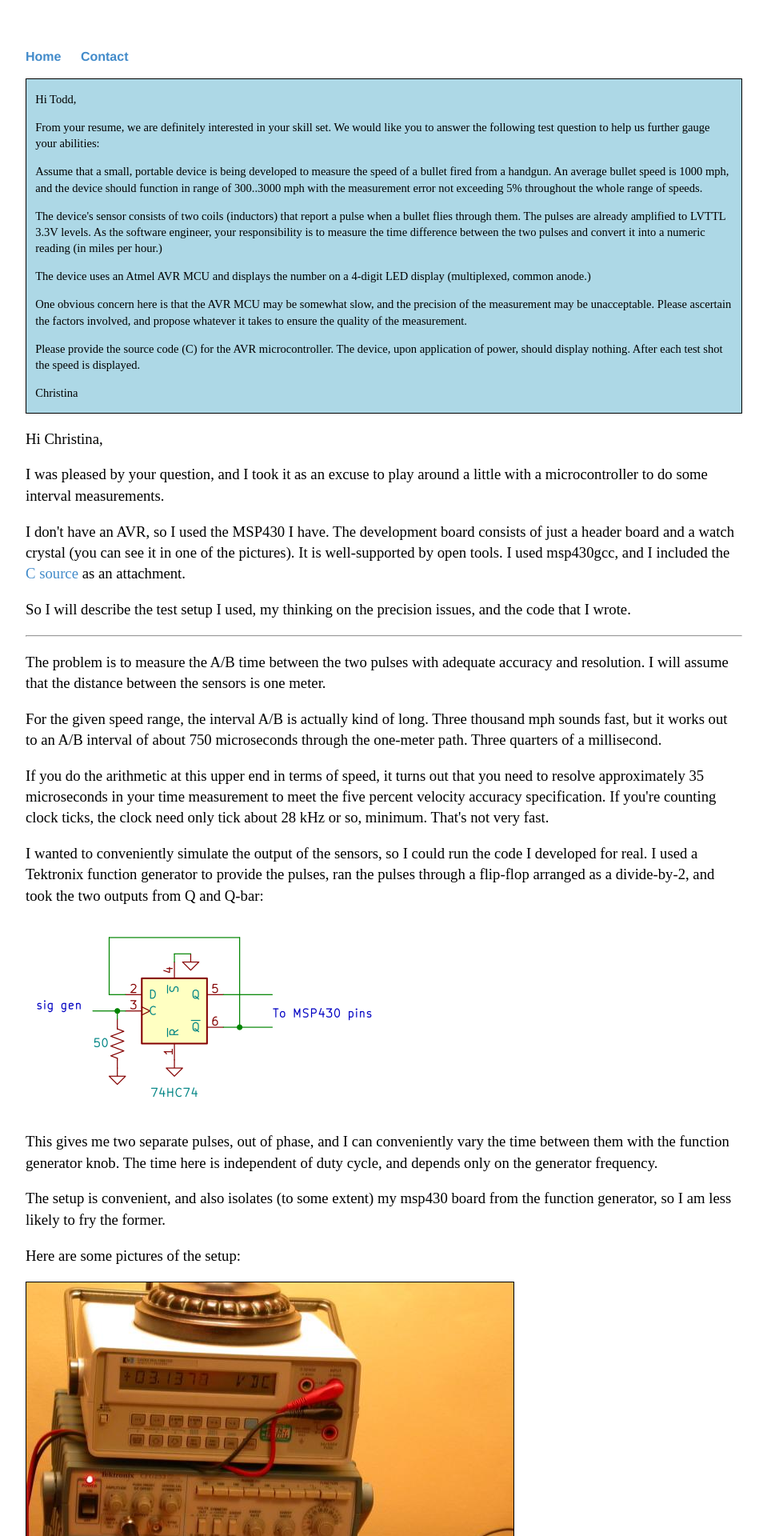
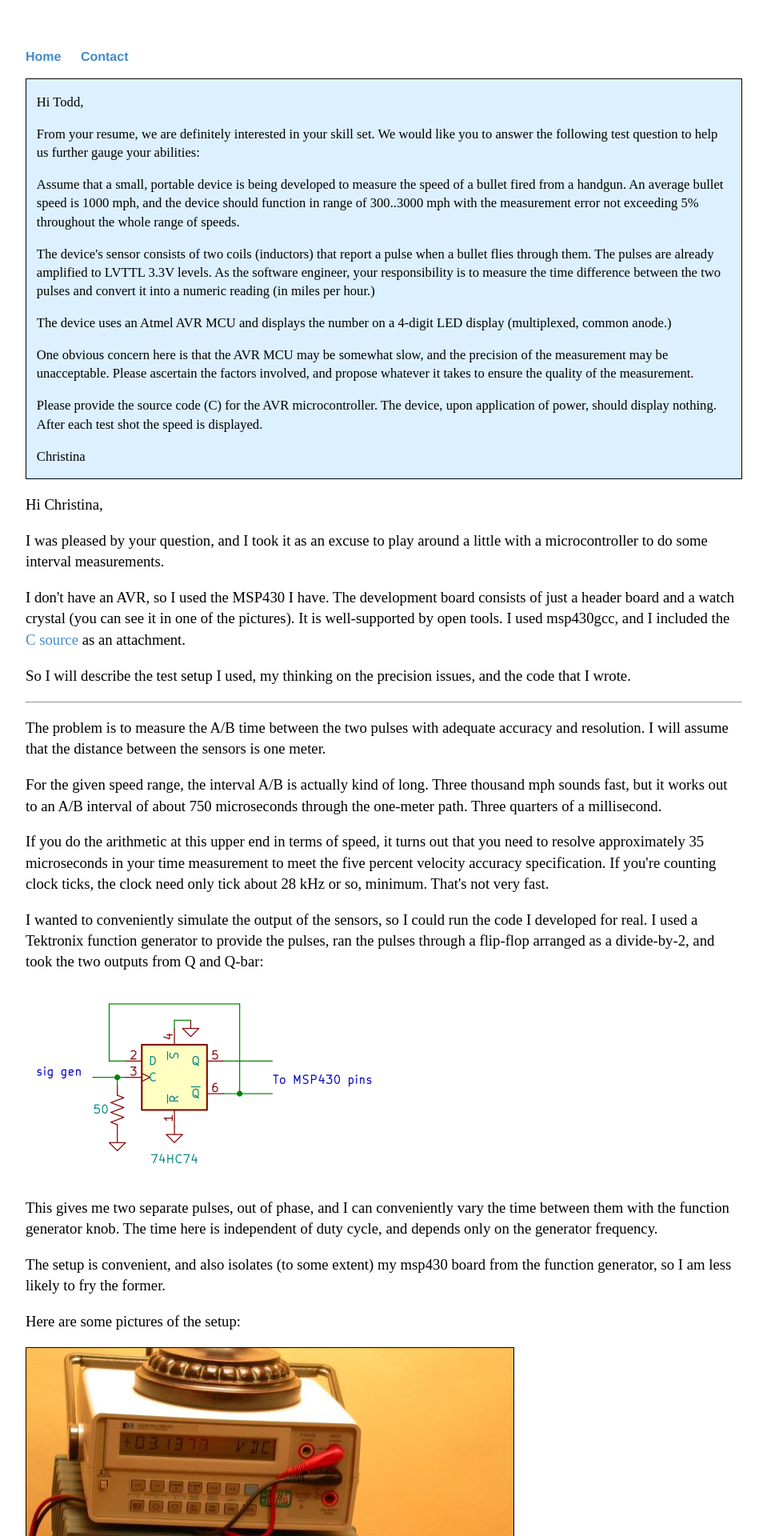
Before and after one commit to ttdoucet/ttdoucet.github.io, a Jekyll site: the page built from timer/index.html, in a window 1280 px wide. Shown: the top 1920 px of the page at 80% size, without its empty margins (160-1119 px from the left). Built offline with Jekyll 4.4.1, drawn with Linux system fonts in a browser that asks for light colours.

Commit message:
Changed blue to be of similar saturation to other colors.

```diff
--- a/css/lambent.scss
+++ b/css/lambent.scss
@@ -32,6 +32,24 @@ nav ul li, footer ul li { display: inline; margin-right: 20px; }
 
 footer { border-top: 1px solid #d5d5d5; font-size: .8em; }
 
+#displaybox {
+        font-size: 0.8em;
+        background-color: cornsilk;
+        border: 1px solid black;
+        padding-left: 1em;
+        padding-right: 1em;
+}
+
+#displaybox2 {
+        font-size: 0.8em;
+        background-color: #dcf0ff;
+        border: 1px solid black;
+        padding-left: 1em;
+        padding-right: 1em;
+}
+
+
+
 /* CV */
 .cv { margin: 0px 0px 60px; }
 .cv address, .cv p { font-size: 1.3em; }
--- a/df/index.html
+++ b/df/index.html
@@ -5,7 +5,7 @@ title: Direction finding
 <script src='https://cdnjs.cloudflare.com/ajax/libs/mathjax/2.7.5/latest.js?config=TeX-MML-AM_CHTML' async></script>
 
 
-<div style="font-size: 0.7em; background-color: lightblue; border: 1px solid black; padding-left: 1em; padding-right: 1em;">
+<div id="displaybox2">
 <p>Todd,
 
 <p>The first problem we would like to attack is the case when we have an
@@ -42,7 +42,7 @@ for me.
 
 <p>Here are some notes I took while initially thinking about the problem:
 
-<div style="background-color: cornsilk; border: 1px solid black; padding: 1em; font-size: 0.8em">
+<div id="displaybox">
 
 <p>
 <img src="docs/azel-notes-1.svg" style="float:left; margin-right:1em; margin-left:1em;">
--- a/timer/index.html
+++ b/timer/index.html
@@ -2,7 +2,7 @@
 layout: default
 title: Interval timer
 ---
-<div style="font-size: 0.7em; background-color: lightblue; border: 1px solid black; padding-left: 1em; padding-right: 1em;">
+<div id="displaybox2">
 <p>Hi Todd,
 
 <p>From your resume, we are definitely interested in your skill set.
@@ -143,7 +143,7 @@ of interest.
 
 <p>Here is a typescript from a recent session.  At the slow end:
 
-<div style="background-color: cornsilk; border: 1px solid black; padding: 1em;">
+<div id="displaybox">
 <pre>AE3K interval timer for MSP430
     time -- measures and reports time elapsed between leading edges
     freq -- frequency, determined from measuring one cycle
@@ -168,7 +168,7 @@ Command>
 
 <p>Then I went to the function generator and cranked it up:
 
-<div style="background-color: cornsilk; border: 1px solid black; padding: 1em;">
+<div id="displaybox">
 <pre>AE3K interval timer for MSP430
     time -- measures and reports time elapsed between leading edges
     freq -- frequency, determined from measuring one cycle
```
